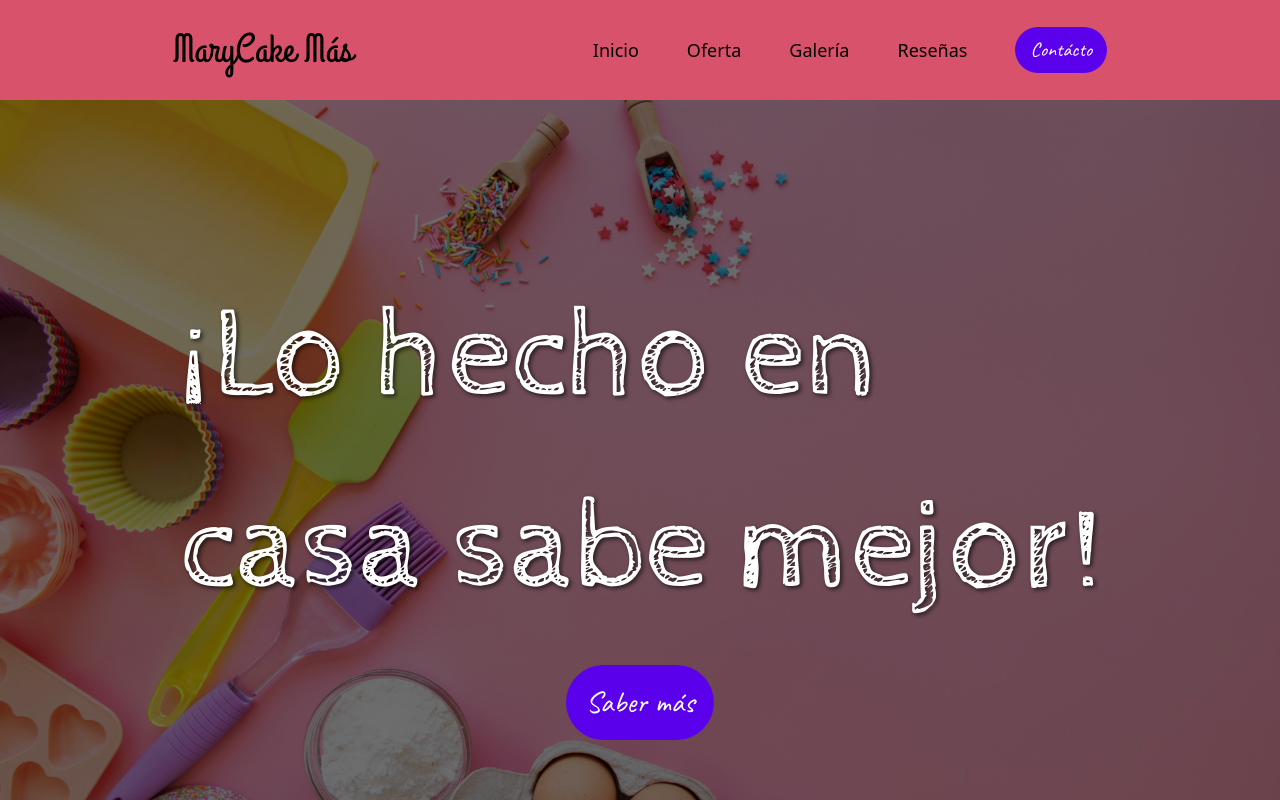
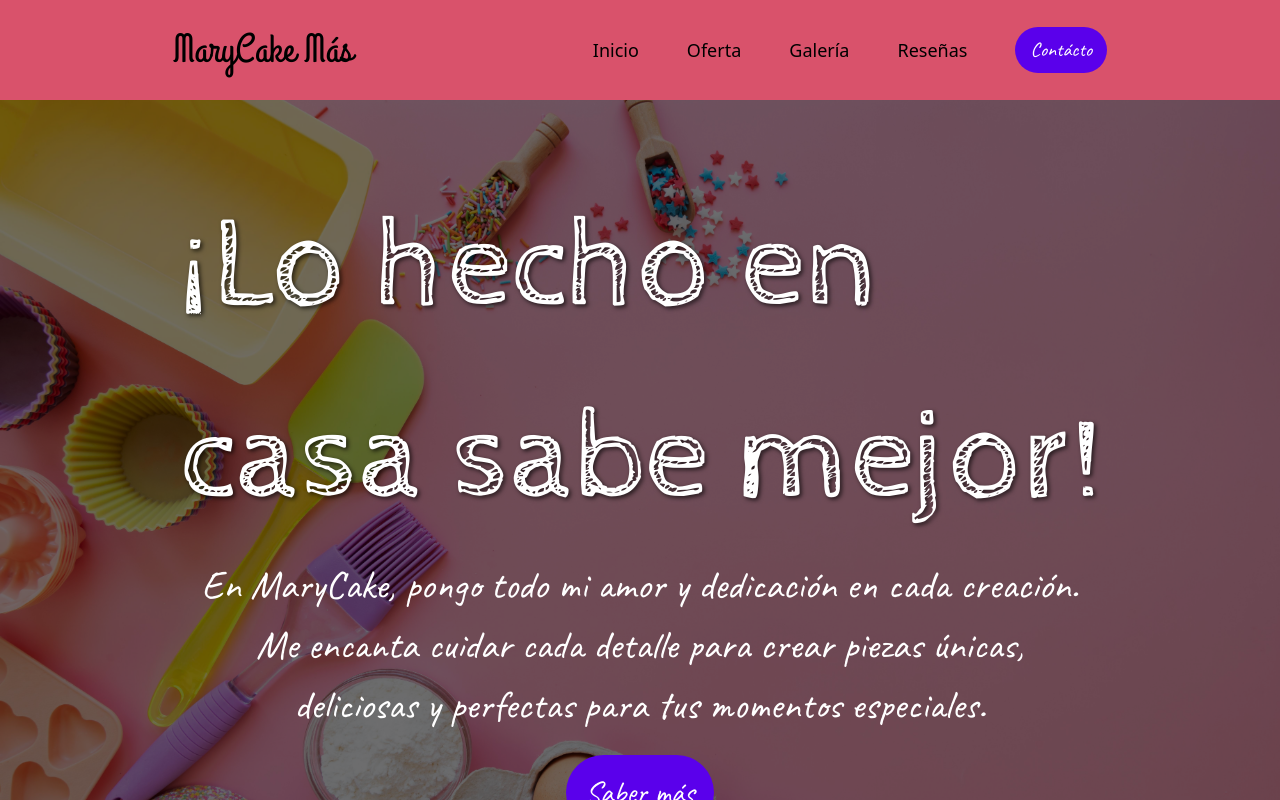
Before and after one commit to warlynjohan026/Bakery-Project, a React (Vite) app in the folder bakery-cake-project/: page / in a window 1280 px wide. Shown: the top 800 px of the page. Built offline with nearby package versions, Linux system fonts and the light colour scheme; no server answers.

Commit message:
Fixing presentation

```diff
--- a/bakery-cake-project/src/components/Presentation-Wall/Presentation.jsx
+++ b/bakery-cake-project/src/components/Presentation-Wall/Presentation.jsx
@@ -7,7 +7,9 @@ function Presentation() {
       <div className={Style.heroTextContainer}>
         <h2>¡Lo hecho en casa sabe mejor!</h2>
         <p>
-
+          En MaryCake, pongo todo mi amor y dedicación en cada creación. Me
+          encanta cuidar cada detalle para crear piezas únicas, deliciosas y
+          perfectas para tus momentos especiales.
         </p>
         <button>
           <a href="#offer">Saber más</a>
```
